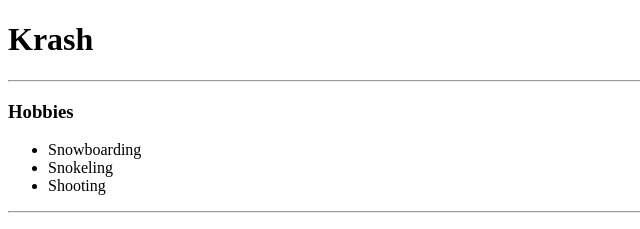
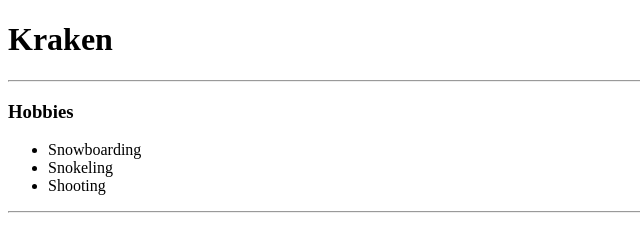
Before and after one commit to g1tKraken/g1tKaken.github.io, a plain HTML site: page bio.html in a window 1280 px wide. Shown: the top 229 px of the page, 0-640 px from the left. Drawn offline with Linux system fonts and the light colour scheme.

Commit message:
adding pages file

```diff
--- a/bio.html
+++ b/bio.html
@@ -7,7 +7,7 @@
 </head>
 
 <body>
-    <h1>Krash</h1>
+    <h1>Kraken</h1>
     <hr>
     <h3>Hobbies</h3>
     <ul>
```
